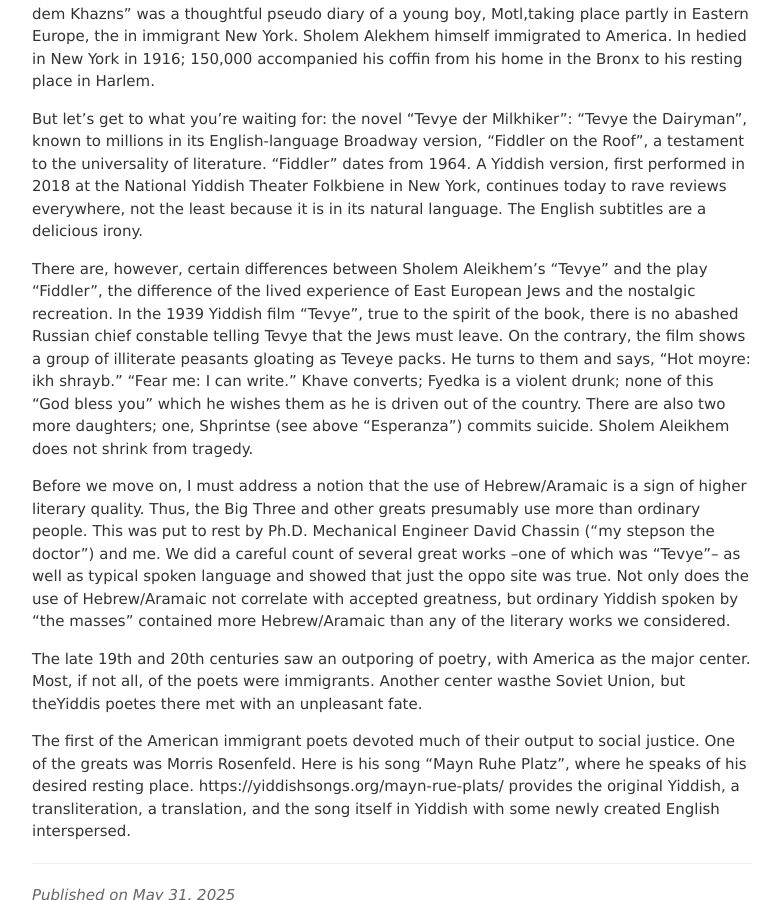
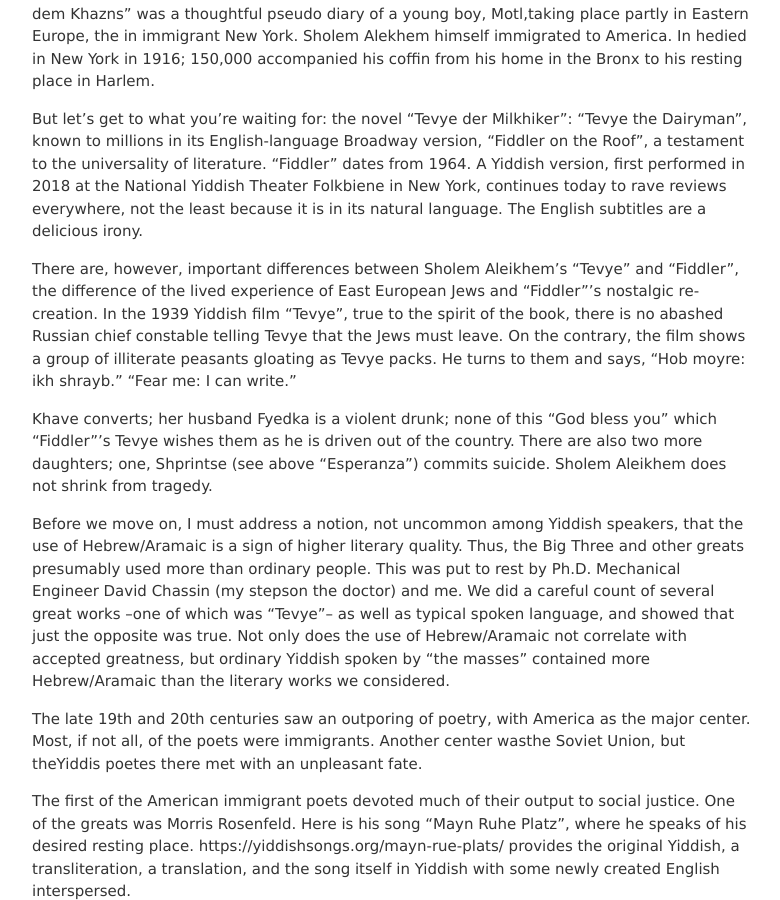
Before and after one commit to jvmallow/jvmallow.github.io, a Jekyll site: the page built from _posts/2025-05-31-Yiddish.md, in a window 1280 px wide and 900 px high, scrolled down 5477 px. Shown: the whole window, without its empty margins (248-1028 px from the left). Built offline with Jekyll 4.4.1, drawn with Linux system fonts in a browser that asks for light colours; a script that is not in the unit is left out; some of the changed text lies outside the part shown.

Commit message:
Update 2025-05-31-Yiddish.md

```diff
--- a/_posts/2025-05-31-Yiddish.md
+++ b/_posts/2025-05-31-Yiddish.md
@@ -49,7 +49,7 @@ The lady replies, “Damages I already have. What I need is repairs!”
 
 # Yiddish literature
 
-Written literature dates back to the 14th century.  Tkhines, dating to the 16th century prayer collection and Tsena Urena, and a Yiddish translation of the Torah and accompanying Haftores, dates to the https://en.wikipedia.org/wiki/Haftara dating to the 17th century were designated for "women and feeble-minded men".  But they gave entree to women, who were proscribed from reaing the Hebrew Torah.  Examples of early tales included some with Biblical themes, such as "Mayse Yoysef"(The Story of Joseph). Others are taken from chivalric tales (with sex and violence removed); one such is the story of the English knight Bemish of Hampton. the Yiddish author, Eliohu Bokher, had only the Italian translation, where Bemish became Bovo. The stories are called "Bovo Mayses". That's what came down to us as "Bobe Mayses": "grandmother's tales", usually called "old wive's tales".
+Written literature dates back to the 14th century.  Tkhines, dating to the 16th century prayer collection and Tsena Urena, and a Yiddish translation of the Torah and accompanying Haftores, dates to the https://en.wikipedia.org/wiki/Haftara dating to the 17th century were designated for "women and feeble-minded men".  But they gave entree to women, who were proscribed from reaing the Hebrew Torah.  Examples of early tales included some with Biblical themes, such as "Mayse Yoysef"(The Story of Joseph). Others are taken from chivalric tales (with sex and violence removed); one such is the story of the English knight Bemish of Hampton. the Yiddish author, Eliohu Bokher, had only the Italian translation, where "Bemish" became "Bovo". The stories are called "Bovo Mayses". That's what came down to us as "Bobe Mayses": "grandmother's tales", usually called "old wive's tales".
 
 17th Century Yiddish literature was notable for Glikl of Hamlin, a Western European Jewish woman who raised 13 children, managed thr success business concern begun by her late husband, and  wrote her memoirs. They gave a picture of 17th and early 18th century western Jews, as well as a trove of vocabulary and morphology for modernlinguistic scholars.  What her writings also did was to open the door of secular Yddish literature to women, who have been prominent ever since.
 
@@ -113,10 +113,11 @@ Sholem Aleikhem was also known by Yiddish speaking Jews for his short stories an
 
 But let's get to what you're waiting for: the novel "Tevye der Milkhiker": "Tevye the Dairyman", known to millions in its English-language Broadway version, "Fiddler on the Roof", a testament to the universality of literature. "Fiddler" dates from 1964. A Yiddish version, first performed in 2018 at the National Yiddish Theater Folkbiene in New York, continues today to rave reviews everywhere, not the least because it is in its natural language. The English subtitles are a delicious irony.
 
-There are, however, certain differences between Sholem Aleikhem's "Tevye" and the play "Fiddler", the difference of the lived experience of East European Jews and the nostalgic recreation. In the 1939 Yiddish film "Tevye", true to the spirit of the book, there is no abashed Russian chief constable telling Tevye that the Jews must leave. On the contrary, the film shows a group of illiterate peasants gloating as Teveye packs.  He turns to them and says, "Hot moyre: ikh shrayb." "Fear me: I can write." Khave converts; Fyedka is a violent drunk; none of this "God bless you" which he wishes them as he is driven out of the country. There are also two more daughters; one, Shprintse (see above "Esperanza") commits suicide. Sholem Aleikhem does not shrink from tragedy.
+There are, however, important differences between Sholem Aleikhem's "Tevye" and "Fiddler", the difference of the lived experience of East European Jews and "Fiddler"'s nostalgic re-creation. In the 1939 Yiddish film "Tevye", true to the spirit of the book, there is no abashed Russian chief constable telling Tevye that the Jews must leave. On the contrary, the film shows a group of illiterate peasants gloating as Tevye packs.  He turns to them and says, "Hob moyre: ikh shrayb." "Fear me: I can write."
 
-Before we move on, I must address a notion that the use of Hebrew/Aramaic is a sign of higher literary quality. Thus, the Big Three and other greats presumably use more than ordinary people. This was put to rest by Ph.D. Mechanical Engineer David Chassin ("my stepson the doctor") and me.  We did a careful count of several great works --one of which was "Tevye"-- as well as typical spoken language and showed that just the oppo
-site was true.  Not only does the use of Hebrew/Aramaic not correlate with accepted greatness, but ordinary Yiddish spoken by "the masses" contained more Hebrew/Aramaic than any of the literary works we considered.
+Khave converts; her husband Fyedka is a violent drunk; none of this "God bless you" which "Fiddler"'s Tevye  wishes them as he is driven out of the country. There are also two more daughters; one, Shprintse (see above "Esperanza") commits suicide. Sholem Aleikhem does not shrink from tragedy.
+
+Before we move on, I must address a notion, not uncommon among Yiddish speakers, that the use of Hebrew/Aramaic is a sign of higher literary quality. Thus, the Big Three and other greats presumably used more than ordinary people. This was put to rest by Ph.D. Mechanical Engineer David Chassin (my stepson the doctor) and me.  We did a careful count of several great works --one of which was "Tevye"-- as well as typical spoken language, and showed that just the opposite was true.  Not only does the use of Hebrew/Aramaic not correlate with accepted greatness, but ordinary Yiddish spoken by "the masses" contained more Hebrew/Aramaic than the literary works we considered.
 
 The late 19th and 20th centuries saw an outporing of poetry, with America as the major center.  Most, if not all, of the poets were immigrants. Another center wasthe Soviet Union, but theYiddis poetes there met with an unpleasant fate.
 
```
